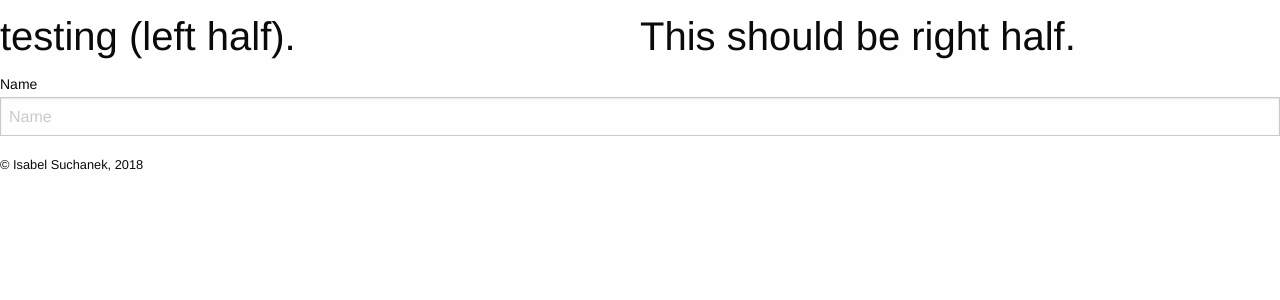
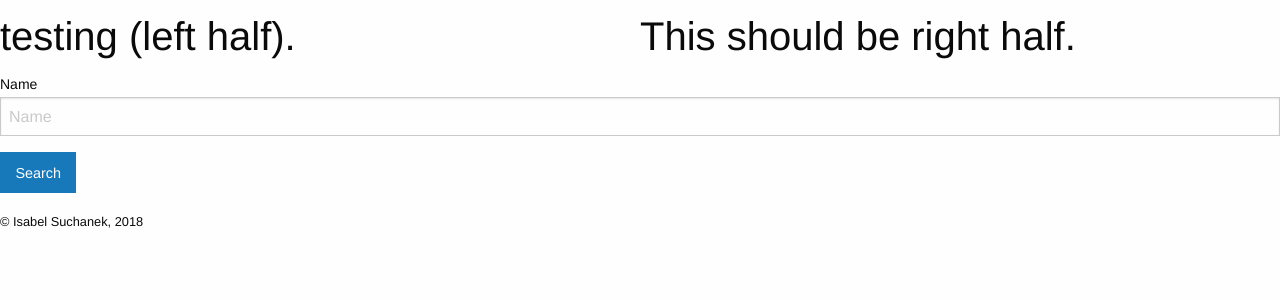
Before and after one commit to isabeldepapel/moviegraph, a Django app: template scores/templates/scores/index.html in a window 1280 px wide. Shown: the part 67-367 px from the top of the page. Run offline with Django 3.2, Linux system fonts and the light colour scheme; the template is opened without the code that fills it, so the values that code supplies are empty; some libraries are stand-ins or nearby versions.

Commit message:
edit index view and template to add form to input name to search

```diff
--- a/scores/templates/scores/index.html
+++ b/scores/templates/scores/index.html
@@ -2,11 +2,12 @@
 
 {% block content %}
 
-<!-- <form action="{% url 'scores:pick' name.id %}" method="post"> -->
 <!-- {% csrf_token} -->
+<form id="search-graph">
   <label for="end-name">Name</label>
   <input type="text" name="end-name" id="end-name" placeholder="Name"/>
+  <button type="submit" class="button">Search</button>
+</form>
 
-<!-- </form> -->
 
 {% endblock %}
--- a/scores/views.py
+++ b/scores/views.py
@@ -16,10 +16,11 @@ def index(request):
         Q(professions__icontains='actress')
     )
     context = {'actors': actors}
+    return render(request, 'scores/index.html')
     #
     # return render(
     #     request,
     #     'scores/index.html',
     #     context
     # )
-    return HttpResponse("Hello, world. Scores index page.")
+    # return HttpResponse("Hello, world. Scores index page.")
```
